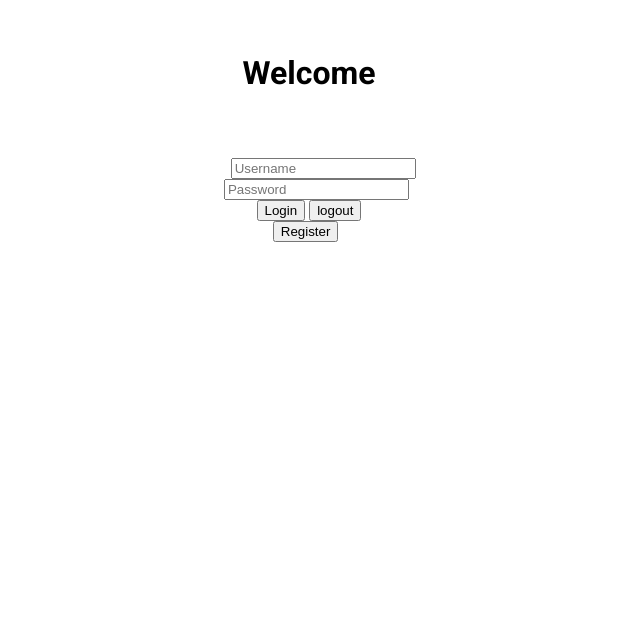
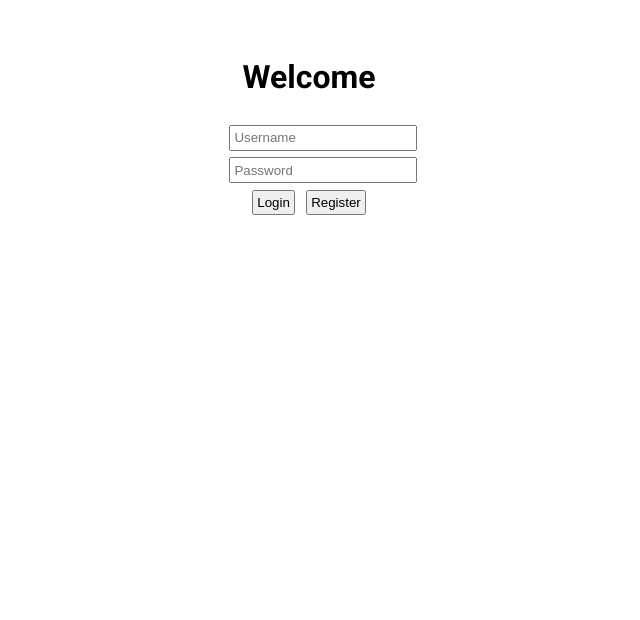
Before and after one commit to meeeeesgithub/meeeeesgithub.github.io, a plain HTML site: page index.html in a window 1280 px wide. Shown: the part 180-800 px from the top of the page, without its empty margins (331-971 px from the left). Drawn offline with Linux system fonts and the light colour scheme.

Commit message:
Update style.css

```diff
--- a/style.css
+++ b/style.css
@@ -16,9 +16,28 @@ body {
 .register,
 .Login,
 .register>*,
-.Login>* {
+.Login>*,
+.register>*>*,
+.Login>*>* {
     margin: 2%;
     padding: 2%;
+}
+
+.loginform {
+    margin: 0;
+    padding: 0;
+}
+
+h1 {
+    margin: 0;
+}
+
+h3 {
+    margin-top: 0;
+}
+
+button[type="logout"] {
+    display: none;
 }
 
 .register {
```
